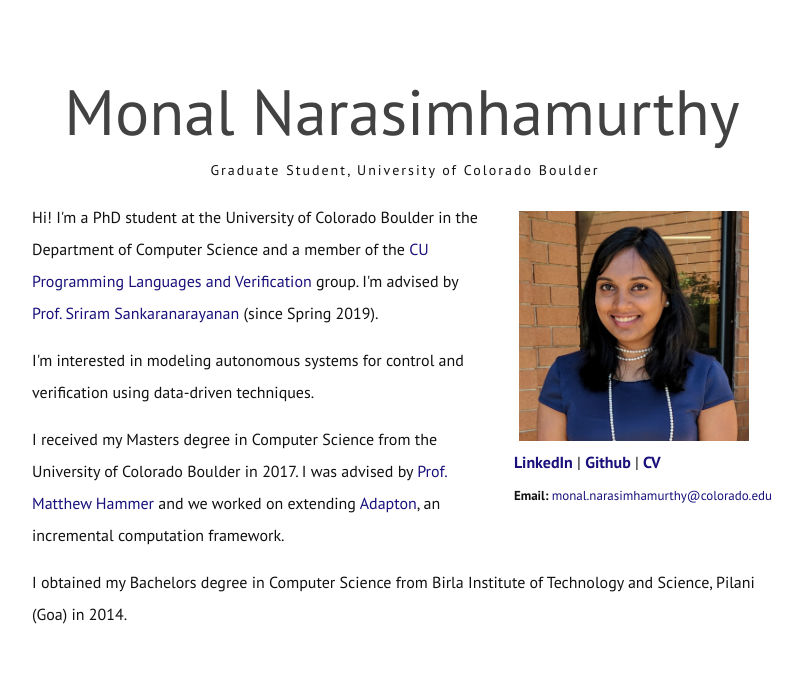
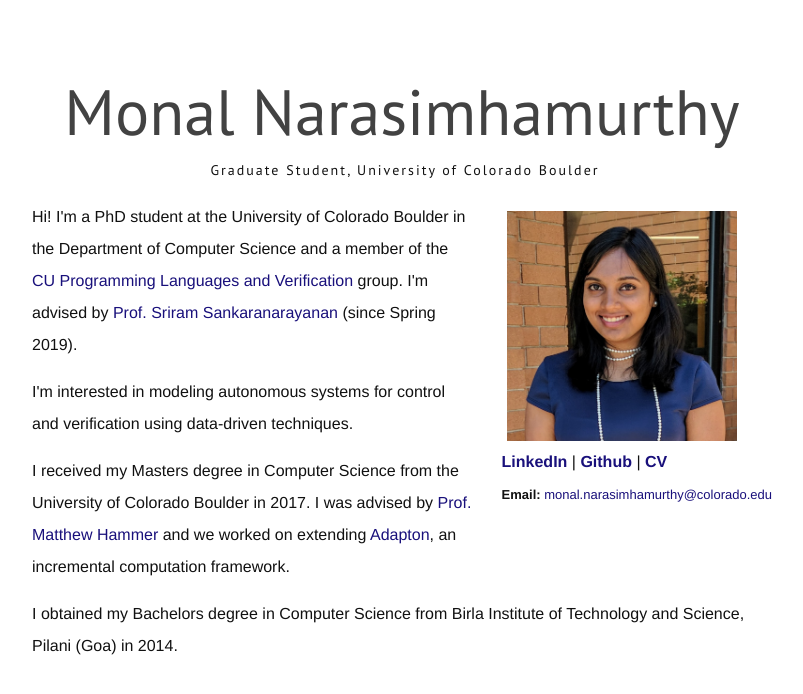
Before and after one commit to monal/monal.github.io, a Jekyll site: the page built from index.html, in a window 1280 px wide. Shown: the top 694 px of the page, without its empty margins (238-1041 px from the left). Built offline with Jekyll 4.4.1, drawn with Linux system fonts in a browser that asks for light colours; nearby versions of some CDN libraries.

Commit message:
Change font

```diff
--- a/css/style.scss
+++ b/css/style.scss
@@ -6,7 +6,7 @@
 
 
 // Our variables
-$base-font-family: "PT Sans", Helvetica, Arial, sans-serif;
+$base-font-family: Helvetica, Arial, sans-serif;
 $base-font-size:   16px;
 $base-font-weight: 400;
 $small-font-size:  $base-font-size * 0.875;
```
